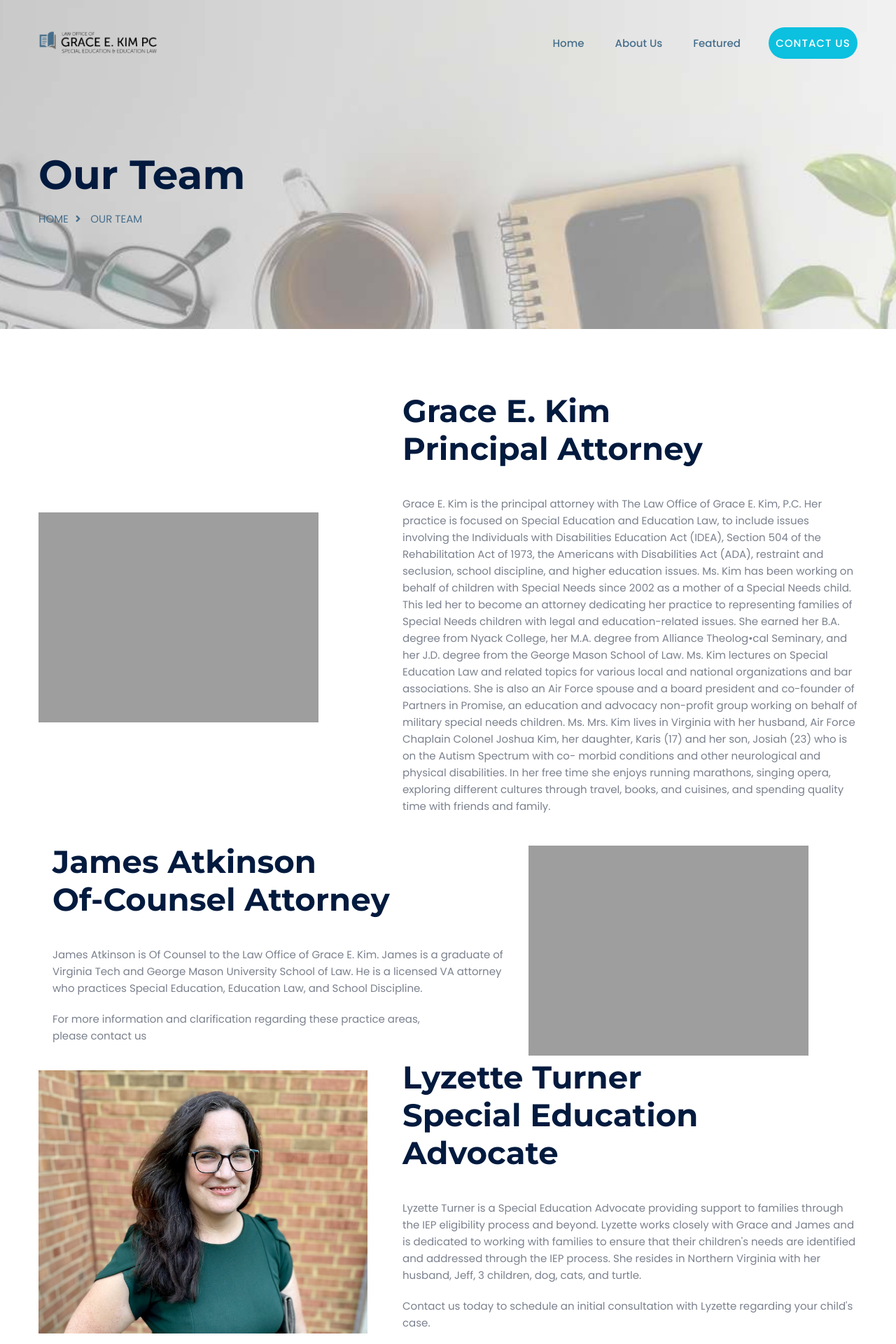
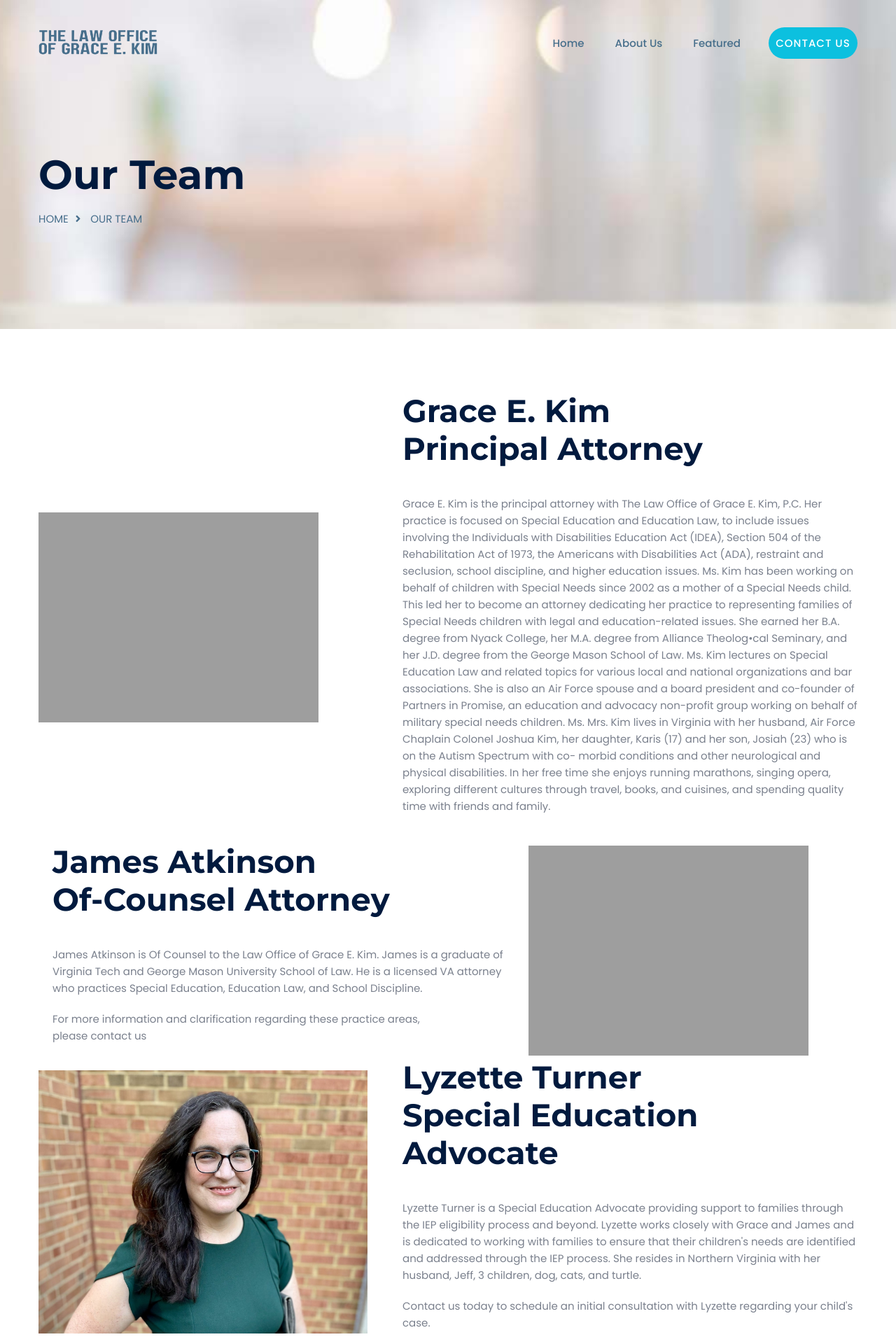
Before and after one commit to GEKimLaw/gekimlaw.github.io, a Jekyll site: the page built from _pages/ourteam.md, in a window 1280 px wide. Shown: the top 1920 px of the page at 70% size. Built offline with Jekyll 4.4.1, drawn with Linux system fonts in a browser that asks for light colours; comment, search, counter and statistics services are not loaded.

Commit message:
Updated the site.

```diff
--- a/_includes/footer.html
+++ b/_includes/footer.html
@@ -6,7 +6,7 @@
 				<div class="col-lg-4 col-md-6 col-12">
 					<div class="widget widegt_about mb-md-4 mb-lg-0">
 						<div class="widget_title">
-							<img src="{{site.site_logo}}" class="img-fluid" alt="{{site.title}}"/>
+							<img src="/assets/images/footer_logo.png" class="img-fluid" alt="{{site.title}}"/>
 						</div>
 						<p>Contact us today to schedule an initial consultation regarding your child's case.</p>
 						<ul class="social">
--- a/_pages/ourteam.md
+++ b/_pages/ourteam.md
@@ -1,7 +1,7 @@
 ---
 layout: our_team
 permalink: /ourteam/
-page_header_image: "/assets/images/h6.jpg"
+page_header_image: "/assets/images/h14.jpg"
 title: "Our Team"
 
 # Our Team
```
Also changed, not shown: _pages/featured.md (+1 -0 lines), _pages/about.md (line endings or trailing spaces), assets/images/banner_02.png, assets/images/banner_02_bw.png (added), assets/images/banner_03.png, assets/images/banner_03_old.png (added), assets/images/banner_04.png, assets/images/banner_04_bw.png (added), assets/images/footer_logo - Copy.png (added), assets/images/footer_logo.png (added), assets/images/header_logo.png (added), assets/images/header_logo_blue.png (added), assets/images/logo_1.png, assets/images/logo_1_blues.png (added), 2 more files.
